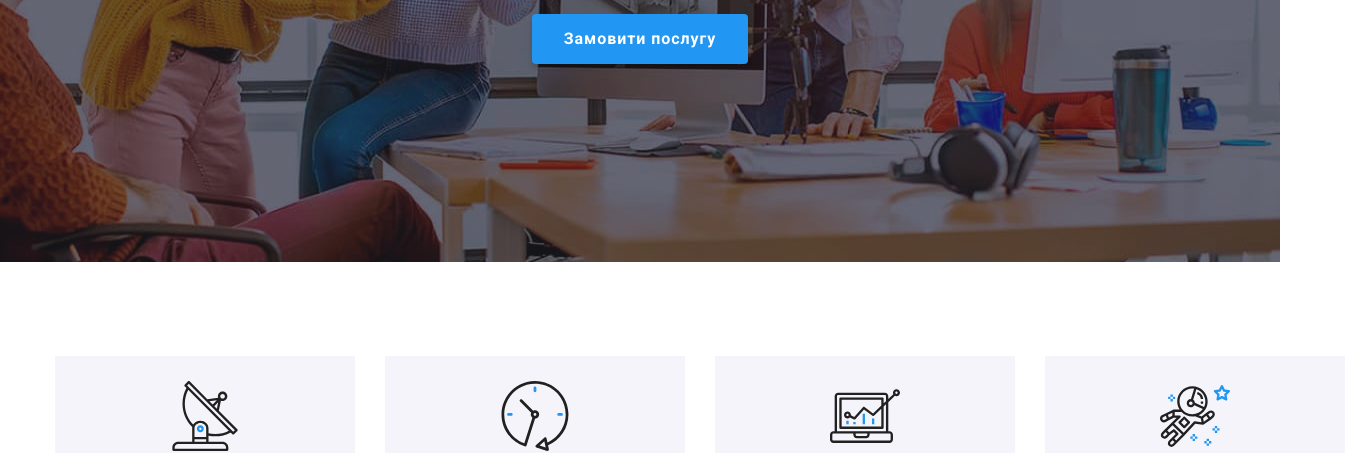
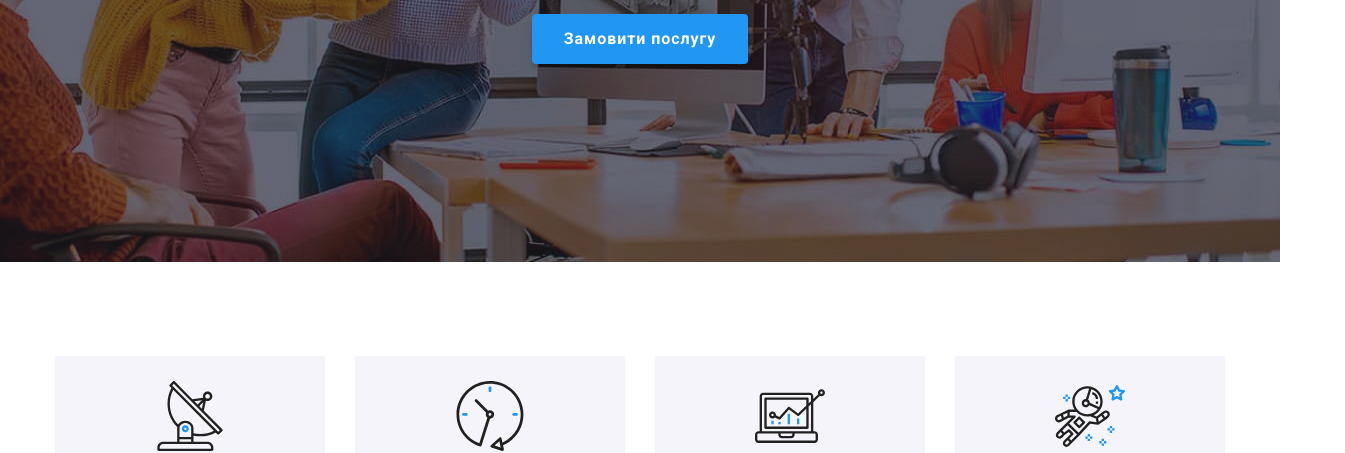
Before and after one commit to m-boiko/goit-markup-hw-04, a plain HTML site: page index.html in a window 1280 px wide. Shown: the part 420-873 px from the top of the page, 1345 px wide, since content can reach past the window. Drawn offline with nearby package versions, Linux system fonts and the light colour scheme.

Commit message:
Update index.html

```diff
--- a/index.html
+++ b/index.html
@@ -75,7 +75,7 @@
           <ul class="specifics-list">
             <li class="specifics-list-card">
               <div class="specifics-list-icon-bg">
-                <svg class="specifics-list-icon" weight="70" height="70">
+                <svg class="specifics-list-icon" width="70" height="70">
                   <use href="./images/icons.svg#icon-antenna"></use>
                 </svg>
               </div>
@@ -87,7 +87,7 @@
             </li>
             <li class="specifics-list-card">
               <div class="specifics-list-icon-bg">
-                <svg class="specifics-list-icon" weight="70" height="70">
+                <svg class="specifics-list-icon" width="70" height="70">
                   <use href="./images/icons.svg#icon-clock"></use>
                 </svg>
               </div>
@@ -99,7 +99,7 @@
             </li>
             <li class="specifics-list-card">
               <div class="specifics-list-icon-bg">
-                <svg class="specifics-list-icon" weight="70" height="70">
+                <svg class="specifics-list-icon" width="70" height="70">
                   <use href="./images/icons.svg#icon-diagram"></use>
                 </svg>
               </div>
@@ -110,7 +110,7 @@
             </li>
             <li class="specifics-list-card">
               <div class="specifics-list-icon-bg">
-                <svg class="specifics-list-icon" weight="70" height="70">
+                <svg class="specifics-list-icon" width="70" height="70">
                   <use href="./images/icons.svg#icon-astronaut"></use>
                 </svg>
               </div>
```
